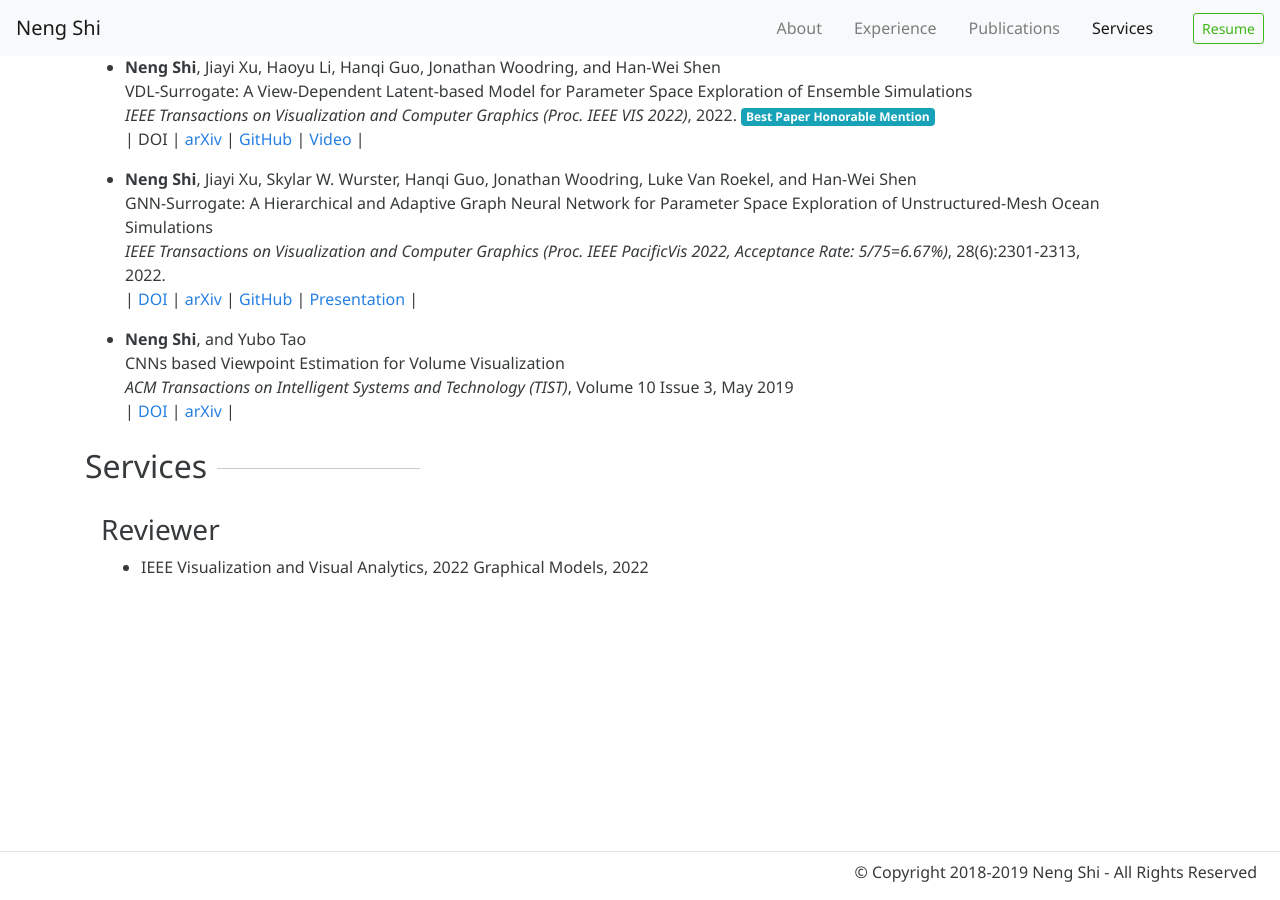
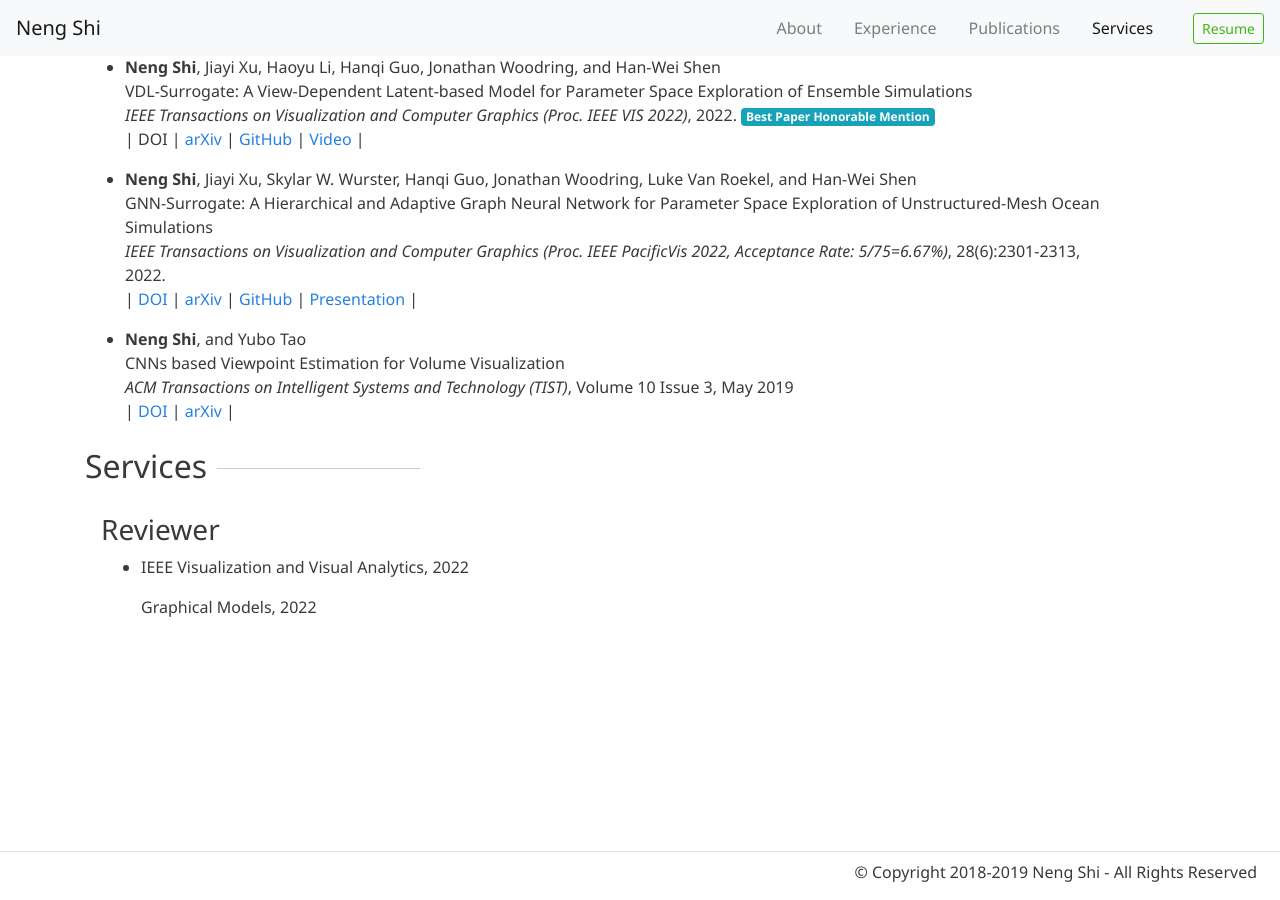
Before and after one commit to trainsn/trainsn.github.io, a Jekyll site: the page built from index.html, in a window 1280 px wide and 900 px high, scrolled down 1937 px. Built offline with Jekyll 4.4.1, drawn with Linux system fonts in a browser that asks for light colours; nearby versions of some CDN libraries; a style sheet for code colours, icons or effects is not loaded.

Commit message:
update service

```diff
--- a/_includes/services.html
+++ b/_includes/services.html
@@ -6,10 +6,10 @@
 
   <ul>
 
-    <li><p>
-      IEEE Visualization and Visual Analytics, 2022
-      Graphical Models, 2022
-    </p></li>
+    <li>
+    	<p>IEEE Visualization and Visual Analytics, 2022</p>
+    	<p>Graphical Models, 2022</p>
+    </li>
 
   </ul>
 
```
